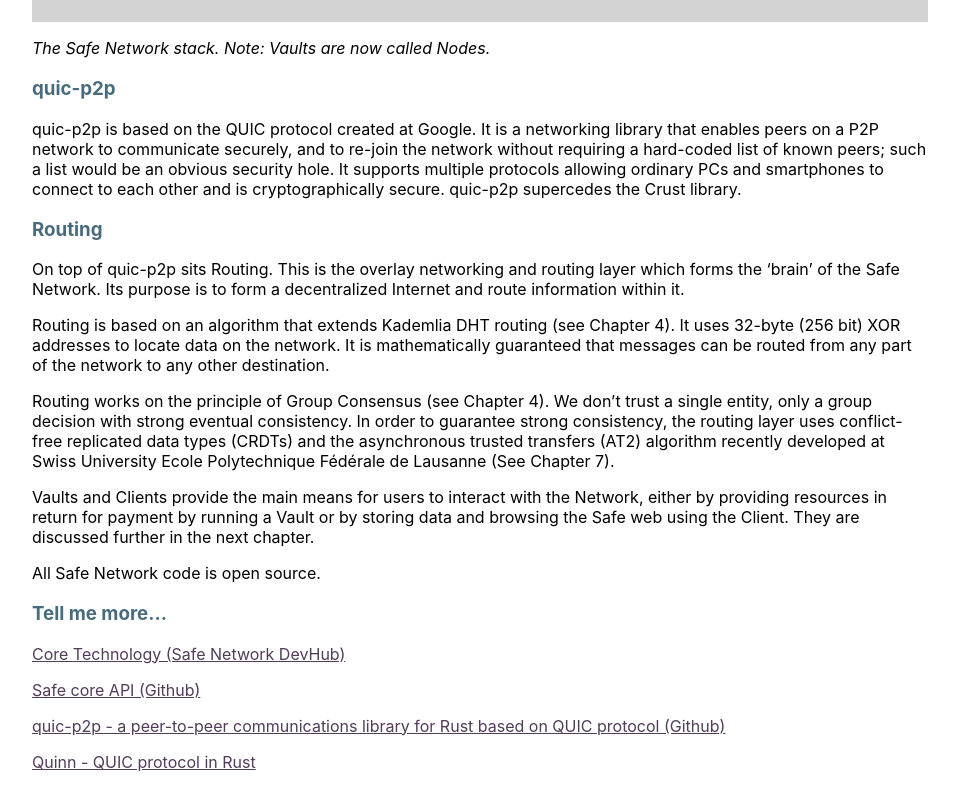
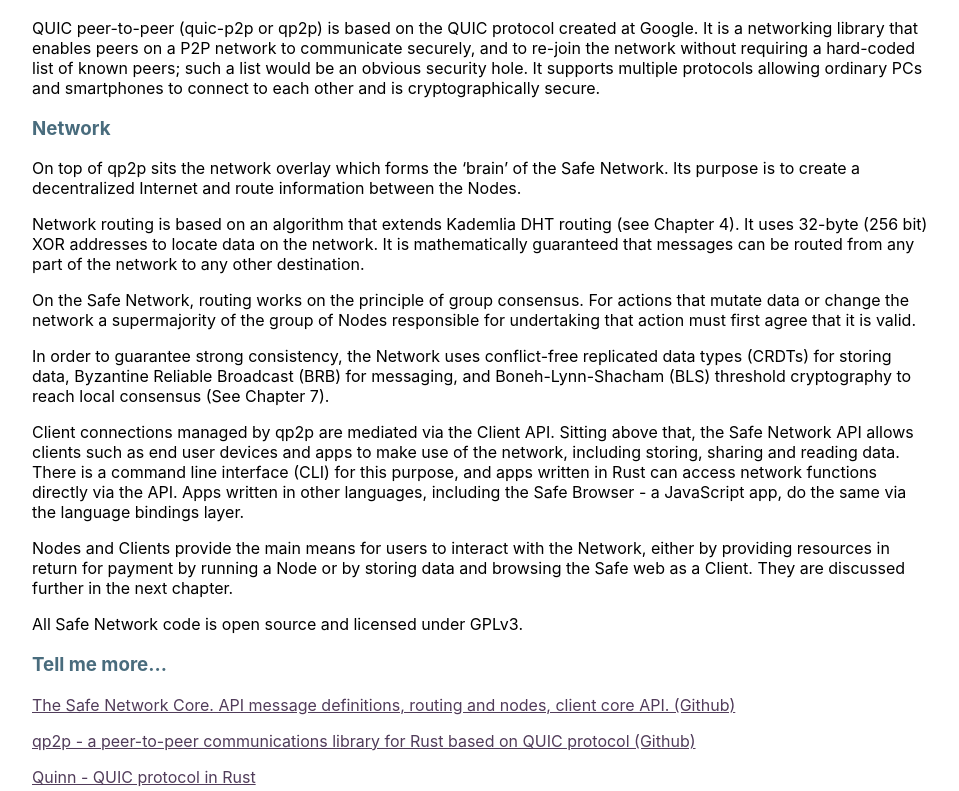
Before and after one commit to safenetwork/primer.safenetwork.org, a React (Create React App) app: page / in a window 1280 px wide. Shown: the part 4789-5580 px from the top of the page, without its empty margins (160-1119 px from the left). Built offline with nearby package versions, Linux system fonts and the light colour scheme; the HTML template or start-up script is replaced by a standard one.

Commit message:
Update Chap2.js

```diff
--- a/src/pages/Chap2.js
+++ b/src/pages/Chap2.js
@@ -1,6 +1,6 @@
 import React from 'react';
 import networking_layers from '../images/networking_layers.jpg';
-import stack from '../images/stack.jpg';
+import stack from '../images/stack.png';
 
 
 const component = () => (
@@ -13,7 +13,7 @@ const component = () => (
 
 
 
-        <p>To enable Secure Access For Everyone, Safe is an &lsquo;autonomous data network&rsquo;. This means it is capable of performing networking and storage tasks such as managing and optimizing workloads, routing, failover, authentication and access control without any human intervention. Opportunities for powerful groups to aggregate control or forbid access are minimized.</p>
+<p>To enable Secure Access For Everyone, Safe is an &lsquo;autonomous data network&rsquo;. This means it is capable of performing networking and storage tasks such as managing and optimizing workloads, routing, failover, authentication and access control without any human intervention. Opportunities for powerful groups to aggregate control or prevent access are minimized.</p>
 
 
 
@@ -29,8 +29,7 @@ const component = () => (
 
 
 
-
-        <p>Many features in the Safe Network are innovations, but there is no intention to reinvent the wheel. It builds on existing decentralized technologies such as BitTorrent and Kademlia and is based on the physical and data infrastructure of the Internet. Early development of Safe happened in parallel with blockchain, so it has taken an alternative route to solve the decentralization puzzle.</p>
+        <p>Many features in the Safe Network are innovations, but there is no intention to reinvent the wheel. It builds on existing decentralized technologies such as BitTorrent and Kademlia and is based on the physical and data infrastructure of the Internet. Early development of Safe happened in parallel with blockchain, and it has taken an alternative route to solve the decentralization puzzle.</p>
 
 <p>The Safe Network can be seen as a secure, encrypted, intelligent layer that sits on top of the current Internet, complementing the top three layers in the OSI model and adding resources in the application layer. This enables secure, anonymous, decentralized data storage and networking.</p>
 
@@ -44,36 +43,37 @@ const component = () => (
 
     <img className="Img" src={stack} alt="Stack"  align="center" />
 </div>
-        <p><em>The Safe Network stack. Note: Vaults are now called Nodes.</em></p>
+
 
 
 
 <h3>quic-p2p</h3>
 
-        <p>quic-p2p is based on the QUIC protocol created at Google. It is a networking library that enables peers on a P2P network to communicate securely, and to re-join the network without requiring a hard-coded list of known peers; such a list would be an obvious security hole. It supports multiple protocols allowing ordinary PCs and smartphones to connect to each other and is cryptographically secure. quic-p2p supercedes the Crust library.</p>
+<p>QUIC peer-to-peer (quic-p2p or qp2p) is based on the QUIC protocol created at Google. It is a networking library that enables peers on a P2P network to communicate securely, and to re-join the network without requiring a hard-coded list of known peers; such a list would be an obvious security hole. It supports multiple protocols allowing ordinary PCs and smartphones to connect to each other and is cryptographically secure.</p>
 
-        <h3>Routing</h3>
+<h3>Network</h3>
 
-        <p>On top of quic-p2p sits Routing. This is the overlay networking and routing layer which forms the &lsquo;brain&rsquo; of the Safe Network. Its purpose is to form a decentralized Internet and route information within it.</p>
+<p>On top of qp2p sits the network overlay which forms the &lsquo;brain&rsquo; of the Safe Network. Its purpose is to create a decentralized Internet and route information between the Nodes.</p>
 
-        <p>Routing is based on an algorithm that extends Kademlia DHT routing (see Chapter 4). It uses 32-byte (256 bit) XOR addresses to locate data on the network. It is mathematically guaranteed that messages can be routed from any part of the network to any other destination.</p>
+<p>Network routing is based on an algorithm that extends Kademlia DHT routing (see Chapter 4). It uses 32-byte (256 bit) XOR addresses to locate data on the network. It is mathematically guaranteed that messages can be routed from any part of the network to any other destination.</p>
 
-        <p>Routing works on the principle of Group Consensus (see Chapter 4). We don&rsquo;t trust a single entity, only a group decision with strong eventual consistency. In order to guarantee strong consistency, the routing layer uses conflict-free replicated data types (CRDTs) and the asynchronous trusted transfers (AT2) algorithm recently developed at Swiss University Ecole Polytechnique F&eacute;d&eacute;rale de Lausanne (See Chapter 7).</p>
+<p>On the Safe Network, routing works on the principle of group consensus. For actions that mutate data or change the network a supermajority of the group of Nodes responsible for undertaking that action must first agree that it is valid.</p>
+<p> In order to guarantee strong consistency, the Network uses conflict-free replicated data types (CRDTs) for storing data, Byzantine Reliable Broadcast (BRB) for messaging, and Boneh-Lynn-Shacham (BLS) threshold cryptography to reach local consensus (See Chapter 7).</p>
 
-        <p>Vaults and Clients provide the main means for users to interact with the Network, either by providing resources in return for payment by running a Vault or by storing data and browsing the Safe web using the Client. They are discussed further in the next chapter.</p>
+		<p>Client connections managed by qp2p are mediated via the Client API. Sitting above that, the Safe Network API allows clients such as end user devices and apps to make use of the network, including storing, sharing and reading data. There is a command line interface (CLI) for this purpose, and apps written in Rust can access network functions directly via the API. Apps written in other languages, including the Safe Browser - a JavaScript app, do the same via the language bindings layer. </p>
 
-        <p>All Safe Network code is open source.</p>
+        <p>Nodes and Clients provide the main means for users to interact with the Network, either by providing resources in return for payment by running a Node or by storing data and browsing the Safe web as a Client. They are discussed further in the next chapter.</p>
 
+        <p>All Safe Network code is open source and licensed under GPLv3.</p>
         <h3>Tell me more&hellip;</h3>
 
-        <p><a href="https://hub.safedev.org/core_technology/"> Core Technology (Safe Network DevHub)</a></p>
 
-        <p><a href="https://github.com/maidsafe/rfcs/blob/master/text/0043-async-safe-core/0043-async-safe-core.md"> Safe core API (Github)</a></p>
+<p><a href="https://github.com/maidsafe/safe_network"> The Safe Network Core. API message definitions, routing and nodes, client core API. (Github)</a></p>
 
-		  <p><a href="https://github.com/maidsafe/quic-p2p"> quic-p2p - a peer-to-peer communications library for Rust based on QUIC protocol (Github)</a></p>
+<p><a href="https://github.com/maidsafe/qp2p "> qp2p - a peer-to-peer communications library for Rust based on QUIC protocol (Github)</a></p>
 
 
-    <p><a href="https://docs.rs/quinn/0.2.0/quinn/"> Quinn - QUIC protocol in Rust</a></p>
+ <p><a href="https://docs.rs/quinn/0.7.2/quinn/index.html"> Quinn - QUIC protocol in Rust</a></p>
 
         <p>&nbsp;</p>
 
```
Lines whose indentation alone changed are shown as unchanged.
